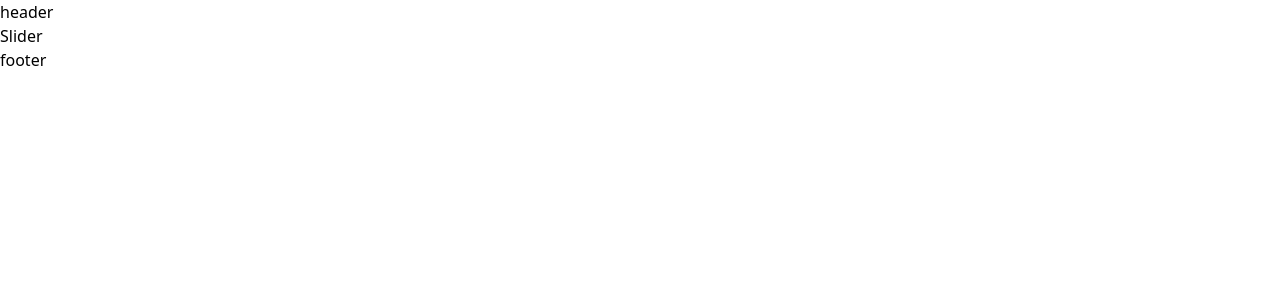
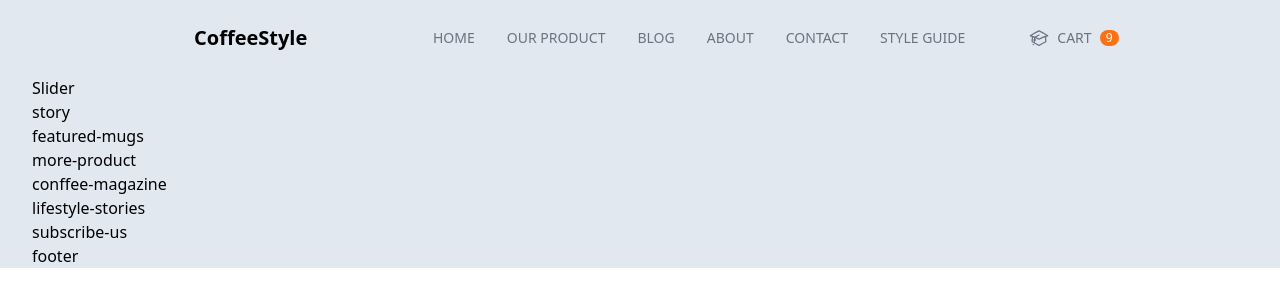
Before and after one commit to NguyenPhuongNam99/tailwindcss, a website: page public/index.html in a window 1280 px wide. Drawn offline with Linux system fonts and the light colour scheme.

Commit message:
add config tailwindcss and add template for you css

```diff
--- a/public/index.html
+++ b/public/index.html
@@ -5,14 +5,54 @@
     <meta http-equiv="X-UA-Compatible" content="IE=edge">
     <meta name="viewport" content="width=device-width, initial-scale=1.0">
     <title>Document</title>
-    <link href="./output.css" rel="stylesheet">
+    <link href="./output.css" type="text/css" rel="stylesheet">
 
 </head>
 <body>
    <div id="'root">
-        <div class="content-wrapper">
-            <header>
-                header
+        <div class="content-wrapper max-w-screen-2xl text-base mx-auto px-8 bg-slate-200">
+            <header class="py-6 mx-10">
+                <nav class="flex flex-row justify-between items-center">
+                    <div class="logo basis-2/6 text-center text-xl font-semibold cursor-pointer">
+                        CoffeeStyle
+                    </div>
+
+                    <ul class="basis-3/6 flex items-center justify-end gap-8 uppercase text-sm text-gray-500 font-medium">
+                        <li class="top-menu-item">
+                            <a href="/" class="">Home</a>
+                        </li>
+                        <li class="top-menu-item">
+                            <a href="/" class="">Our Product</a>
+                        </li>
+                        <li class="top-menu-item">
+                            <a href="/" class="">Blog</a>
+                        </li>
+                        <li class="top-menu-item">
+                            <a href="/" class="">About</a>
+                        </li>
+                        <li class="top-menu-item">
+                            <a href="/" class="">Contact</a>
+                        </li>
+                        <li class="top-menu-item">
+                            <a href="/" class="">Style Guide</a>
+                        </li>
+
+                    </ul>
+
+                    <ul class="basis-1/6 justify-start flex items-center ml-16 uppercase text-sm text-gray-500 font-medium">
+                        <li class="top-menu-item">
+                            <a href="" class="flex items-center">
+                                <svg xmlns="http://www.w3.org/2000/svg" fill="none" class="tqd-icon" viewBox="0 0 24 24" stroke-width="1.5" stroke="currentColor" class="w-6 h-6">
+                                    <path stroke-linecap="round" stroke-linejoin="round" d="M4.26 10.147a60.436 60.436 0 00-.491 6.347A48.627 48.627 0 0112 20.904a48.627 48.627 0 018.232-4.41 60.46 60.46 0 00-.491-6.347m-15.482 0a50.57 50.57 0 00-2.658-.813A59.905 59.905 0 0112 3.493a59.902 59.902 0 0110.399 5.84c-.896.248-1.783.52-2.658.814m-15.482 0A50.697 50.697 0 0112 13.489a50.702 50.702 0 017.74-3.342M6.75 15a.75.75 0 100-1.5.75.75 0 000 1.5zm0 0v-3.675A55.378 55.378 0 0112 8.443m-7.007 11.55A5.981 5.981 0 006.75 15.75v-1.5" />
+                                  </svg>
+
+                                <span class="mx-2">Cart</span>
+                                <span class="tqd-badge-circle bg-orange-500 text-white">9</span>
+
+                            </a>
+                        </li>
+                    </ul>
+                </nav>
             </header>
 
             <main>
@@ -22,28 +62,28 @@
                 <!-- end slider -->
 
                 <div class="story">
-
+                    story
                 </div>
                 <!-- end story -->
 
                 <div class="featured-mugs">
-
+                    featured-mugs
                 </div>
 
                 <div class="more-product">
-
+                    more-product
                 </div>
 
                 <div class="conffee-magazine">
-
+                    conffee-magazine
                 </div>
 
                 <div class="lifestyle-stories">
-
+                    lifestyle-stories
                 </div>
 
                 <div class="subscribe-us">
-
+                    subscribe-us
                 </div>
             </main>
 
--- a/src/input.css
+++ b/src/input.css
@@ -1,3 +1,18 @@
 @tailwind base;
 @tailwind components;
 @tailwind utilities;
+
+
+.top-menu-item {
+    @apply cursor-pointer py-1 hover:text-gray-800 relative after:absolute after:bottom-0 after:left-0 after:bg-light-coffee after:h-0.5 after:w-0
+     hover:after:w-full after:transition-all after:ease-in-out after:duration-300
+}
+
+
+.tqd-icon {
+    @apply w-5 h-5 inline-block
+}
+
+.tqd-badge-circle {
+    @apply text-xs text-center rounded-full px-1.5
+}
--- a/tailwind.config.js
+++ b/tailwind.config.js
@@ -2,7 +2,11 @@
 module.exports = {
   content: ["./public/**/*.{html,js}"],
   theme: {
-    extend: {},
+    extend: {
+      colors:{
+        'light-coffee': '#C89F94'
+      }
+    },
   },
   plugins: [],
 }
```
Also changed, not shown: public/output.css.
